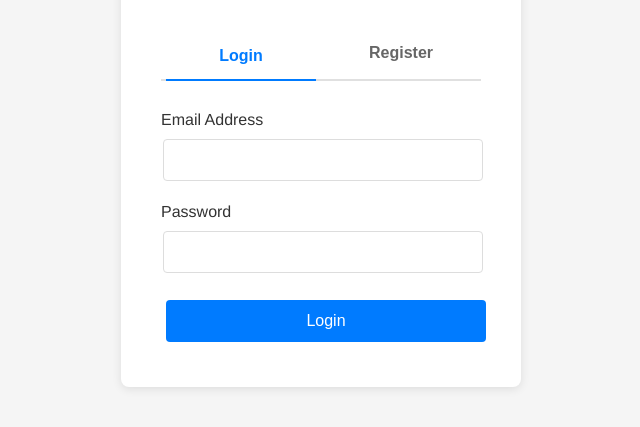
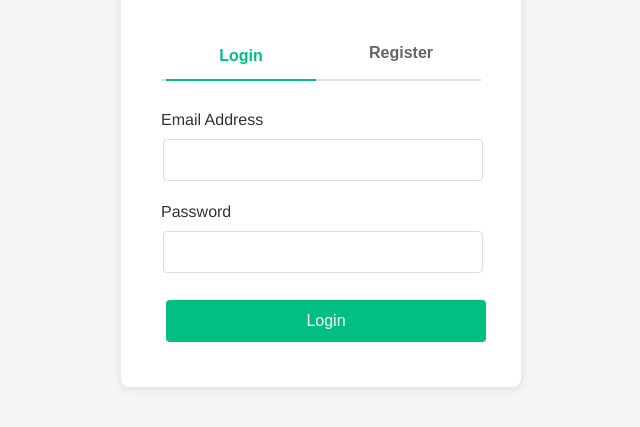
Before and after one commit to syntegoneolchecker/SyntegonEOLChecker, a website: page auth.html in a window 1280 px wide. Shown: the part 215-642 px from the top of the page, without its empty margins (319-959 px from the left). Drawn offline with Linux system fonts and the light colour scheme; no server answers.

Commit message:
Change color scheme to #01BE83 for auth elements

```diff
--- a/auth.html
+++ b/auth.html
@@ -51,8 +51,8 @@
         }
 
         .auth-tab.active {
-            color: #007bff;
-            border-bottom: 2px solid #007bff;
+            color: #01BE83;
+            border-bottom: 2px solid #01BE83;
             margin-bottom: -2px;
         }
 
@@ -86,7 +86,7 @@
 
         .form-group input:focus {
             outline: none;
-            border-color: #007bff;
+            border-color: #01BE83;
         }
 
         .form-group .hint {
@@ -98,7 +98,7 @@
         .submit-btn {
             width: 100%;
             padding: 12px;
-            background: #007bff;
+            background: #01BE83;
             color: white;
             border: none;
             border-radius: 4px;
```
